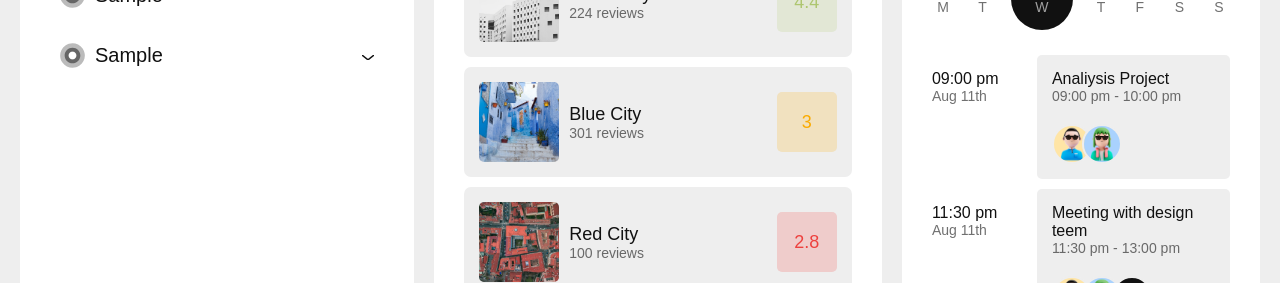
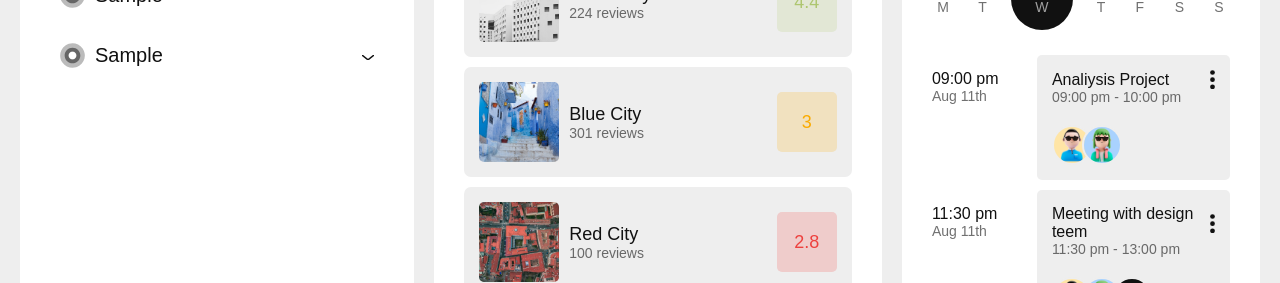
Before and after one commit to ark1111/ark-panel, a React (Vite) app: page / in a window 1280 px wide. Shown: the part 266-549 px from the top of the page. Built offline with nearby package versions, Linux system fonts and the light colour scheme; a web font is replaced by a local one.

Commit message:
feat : Events / event item / more icon

```diff
--- /dev/null
+++ b/src/assets/More1.tsx
@@ -0,0 +1,37 @@
+type Props = {
+  width?: string;
+  color?: string;
+};
+
+const More1 = ({ width, color }: Props) => {
+  return (
+    <svg
+      id="Layer_1"
+      data-name="Layer 1"
+      xmlns="http://www.w3.org/2000/svg"
+      width={width || "20px"}
+      viewBox="0 0 3.76 14.51"
+    >
+      <circle
+        cx="1.88"
+        cy="1.88"
+        r="1.78"
+        style={{ fill: color || "#231f20" }}
+      />
+      <circle
+        cx="1.88"
+        cy="12.63"
+        r="1.78"
+        style={{ fill: color || "#231f20" }}
+      />
+      <circle
+        cx="1.88"
+        cy="7.26"
+        r="1.78"
+        style={{ fill: color || "#231f20" }}
+      />
+    </svg>
+  );
+};
+
+export default More1;
--- a/src/page/dashboard/components/events/EventList.styled.ts
+++ b/src/page/dashboard/components/events/EventList.styled.ts
@@ -51,6 +51,13 @@ export const ListItemInfoHeader = styled.div`
   justify-content: space-between;
 `;
 
+export const IconBox = styled.div`
+  display: flex;
+  align-items: center;
+  justify-content: center;
+  cursor: pointer;
+`;
+
 export const ListItemInfoTitle = styled.div`
   font-size: 16px;
   color: ${(props) => props.theme.colors.surfaceText};
--- a/src/page/dashboard/components/events/EventList.tsx
+++ b/src/page/dashboard/components/events/EventList.tsx
@@ -1,6 +1,7 @@
 import React, { useState } from "react";
 import {
   DateText,
+  IconBox,
   List,
   ListItem,
   ListItemInfo,
@@ -13,10 +14,13 @@ import {
 } from "./EventList.styled";
 import { eventsList } from "../mockData";
 import AvatarGroup from "../../../../components/avatar-group";
+import More1 from "../../../../assets/More1";
+import { useTheme } from "styled-components";
 
 type Props = {};
 
 const EventList = (props: Props) => {
+  const theme = useTheme();
   const [events, setEvents] = useState(eventsList);
   const [activeScrollbar, setActiveScrollbar] = useState(false);
 
@@ -41,6 +45,9 @@ const EventList = (props: Props) => {
           <ListItemInfo>
             <ListItemInfoHeader>
               <ListItemInfoTitle>{item.title}</ListItemInfoTitle>
+              <IconBox>
+                <More1 width="5px" color={theme.colors.surfaceText} />
+              </IconBox>
             </ListItemInfoHeader>
             <ListItemInfoTime>
               {item.start} pm - {item.end} pm
```
Also changed, not shown: public/assets/icon/more-1.svg (added).
